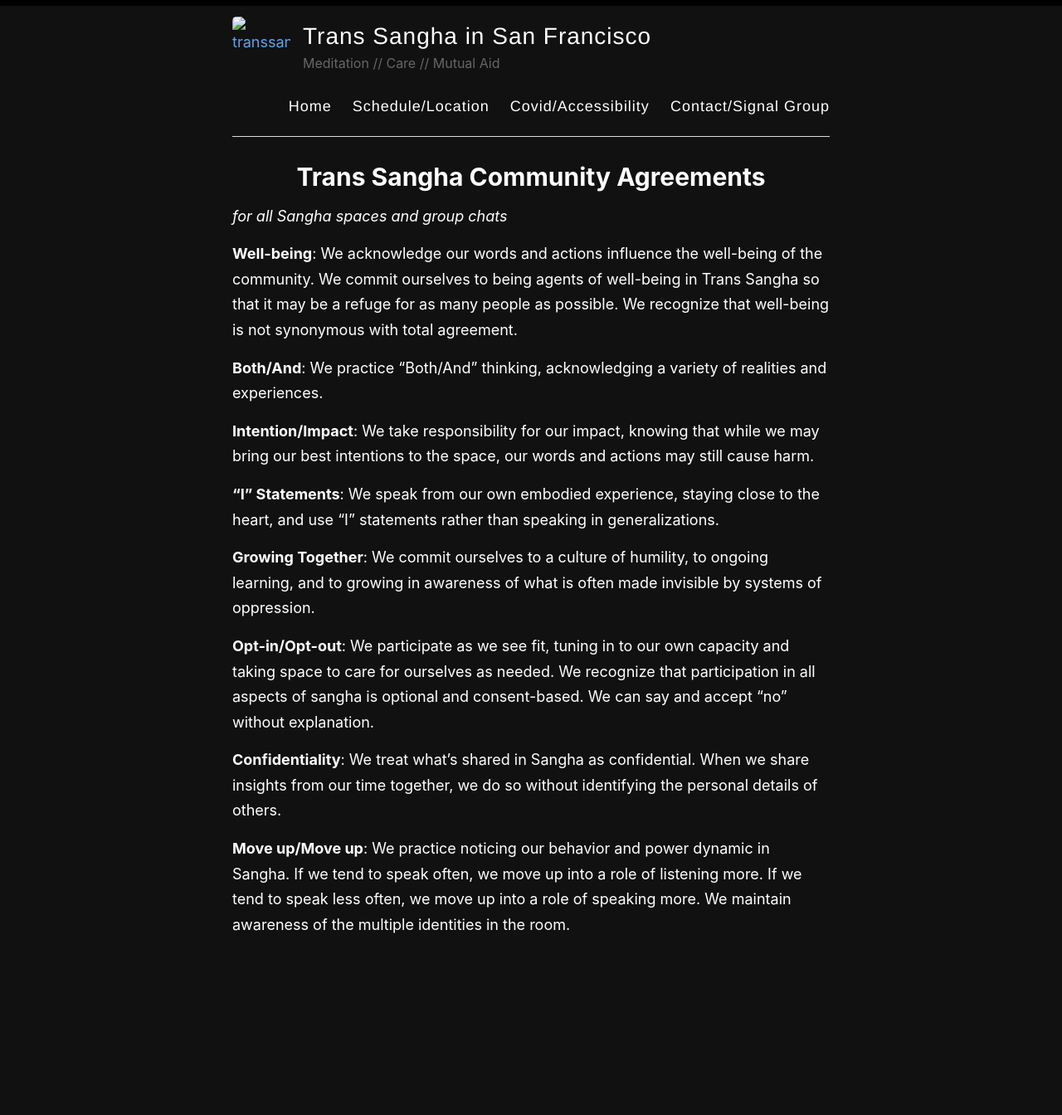
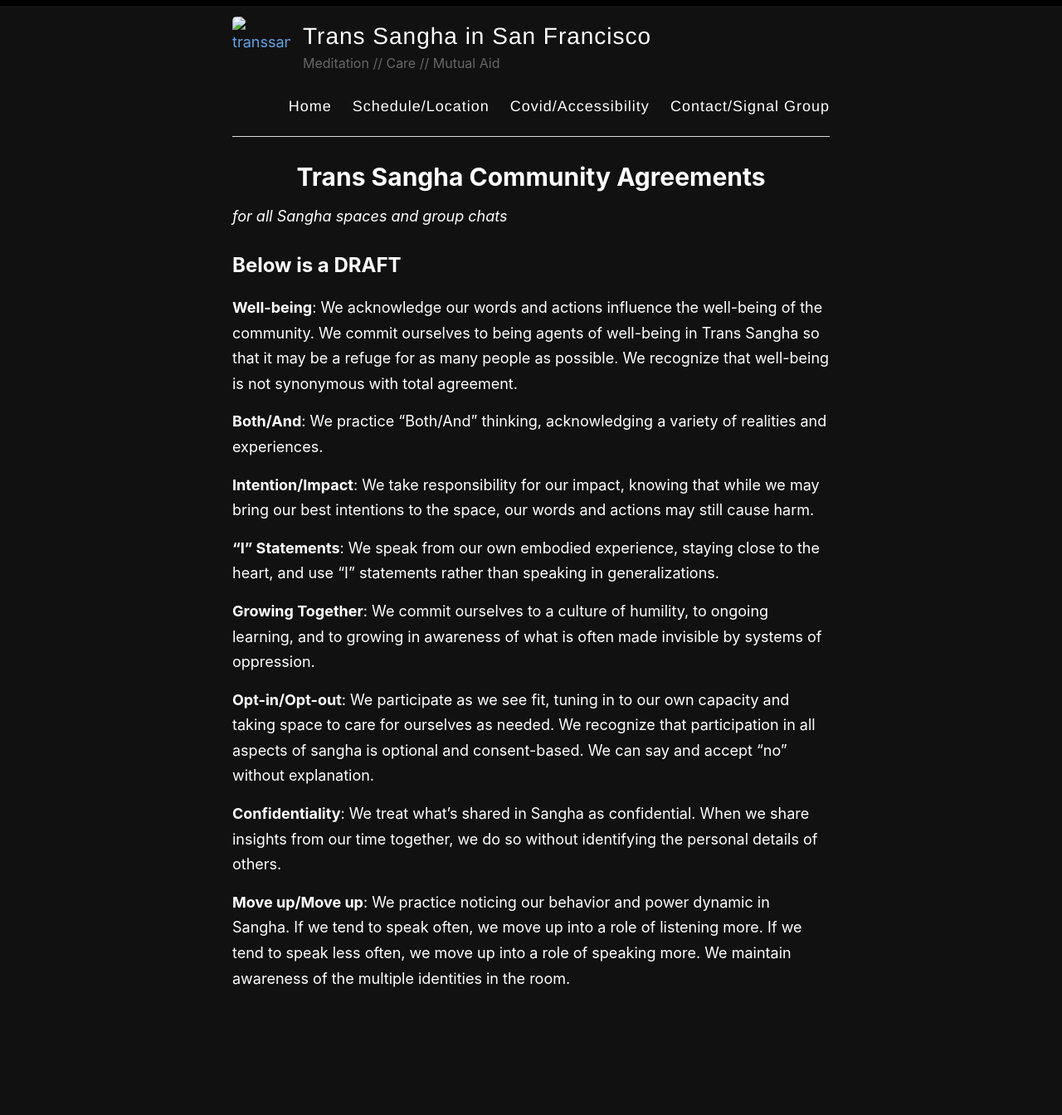
Before and after one commit to rykener/transsangha, a Jekyll site: the page built from _pages/agreements.md, in a window 1280 px wide. Shown: the whole page at 83% size. Built offline with Jekyll 4.4.1, drawn with Linux system fonts in a browser that asks for light colours; before the commit the page ends 1279 px from its top, so only the background shows below that.

Commit message:
add note

```diff
--- a/_pages/agreements.md
+++ b/_pages/agreements.md
@@ -5,6 +5,8 @@ permalink: /agreements
 ---
 
 _for all Sangha spaces and group chats_
+
+## Below is a DRAFT
 
 **Well-being**: We acknowledge our words and actions influence the well-being of the community. We commit ourselves to being agents of well-being in Trans Sangha so that it may be a refuge for as many people as possible. We recognize that well-being is not synonymous with total agreement.
 
```
